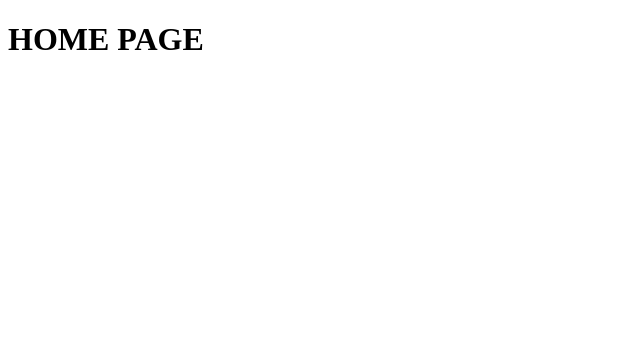
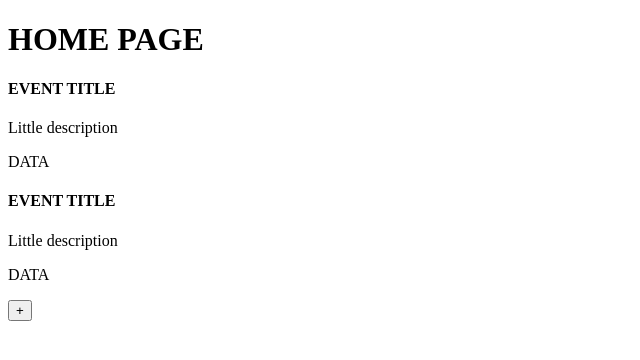
Before and after one commit to GustavoMont/tokevents, a React (Create React App) app in the folder client/: page /home in a window 1280 px wide. Shown: the top 360 px of the page, without its empty margins (0-640 px from the left). Built offline with nearby package versions, Linux system fonts and the light colour scheme.

Commit message:
:pencil: add new components on home page

```diff
--- a/client/src/pages/Home.js
+++ b/client/src/pages/Home.js
@@ -1,4 +1,6 @@
 import React from "react";
+import Add from "../Components/Add";
+import Board from "../Components/Board";
 
 
 export default function Home(){
@@ -7,6 +9,8 @@ export default function Home(){
     return (
         <>
             <h1>HOME PAGE</h1>
+            <Board />
+            <Add />
         </>
     )
 }
```
